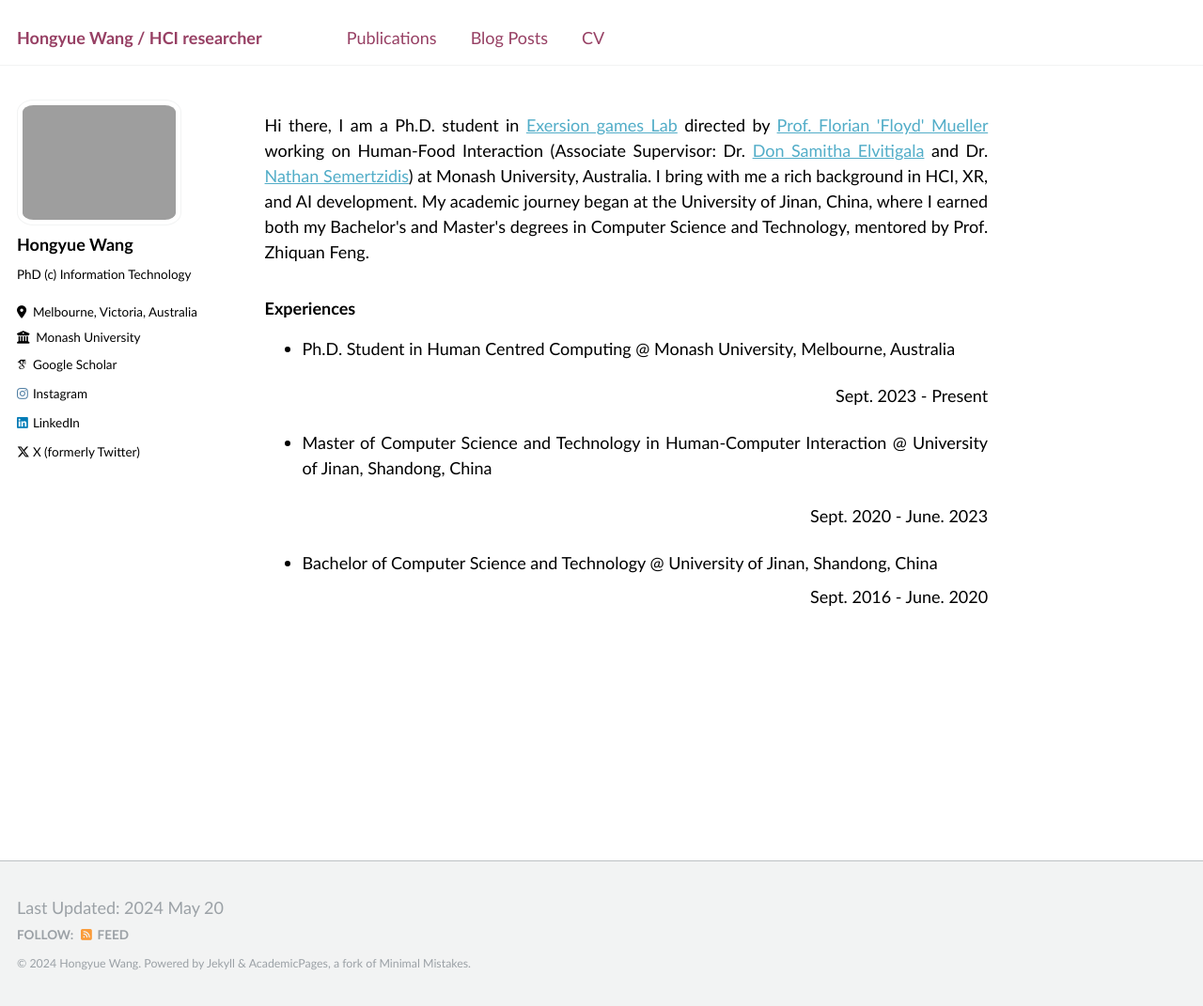
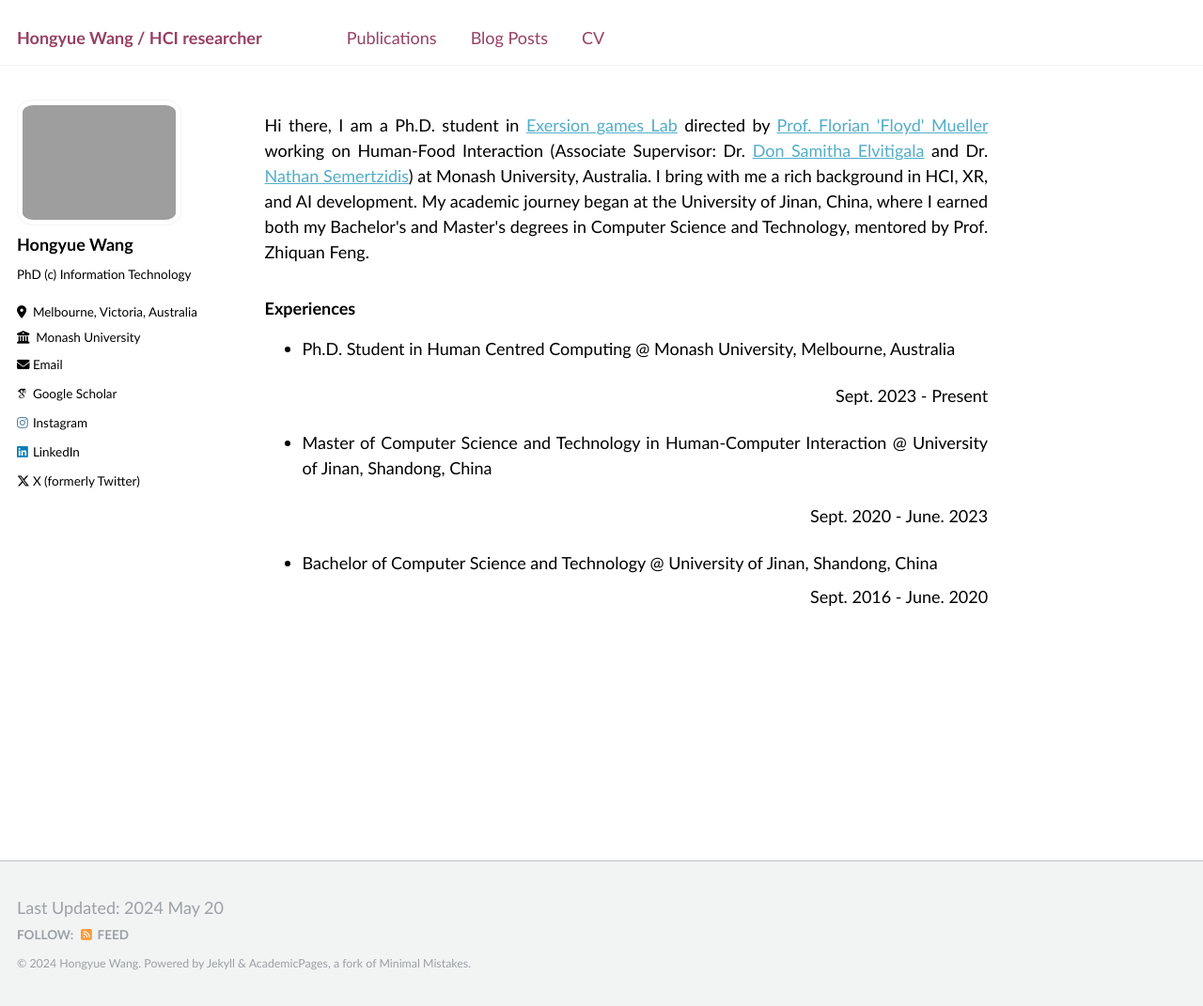
Before and after one commit to hongyue-howard-wang/hongyue-howard-wang.github.io, a Jekyll site: the page built from _pages/about.md, in a window 1280 px wide and 1071 px high. Shown: the whole window at 94% size. Built offline with Jekyll 4.4.1, drawn with Linux system fonts in a browser that asks for light colours; some web fonts are replaced.

Commit message:
Update _config.yml

```diff
--- a/_config.yml
+++ b/_config.yml
@@ -28,7 +28,7 @@ author:
   location         : "Melbourne, Victoria, Australia"
   employer         : "Monash University"
   # uri              : "https://hongyue-howard-wang.github.io"
-  hongyue[at]exertiongameslab.org            : "hongyue@exertiongameslab.org"
+  email            : "hongyue@exertiongameslab.org"
 
   # Academic websites
   arxiv            : # URL - Update with the correct link to your profile
```
